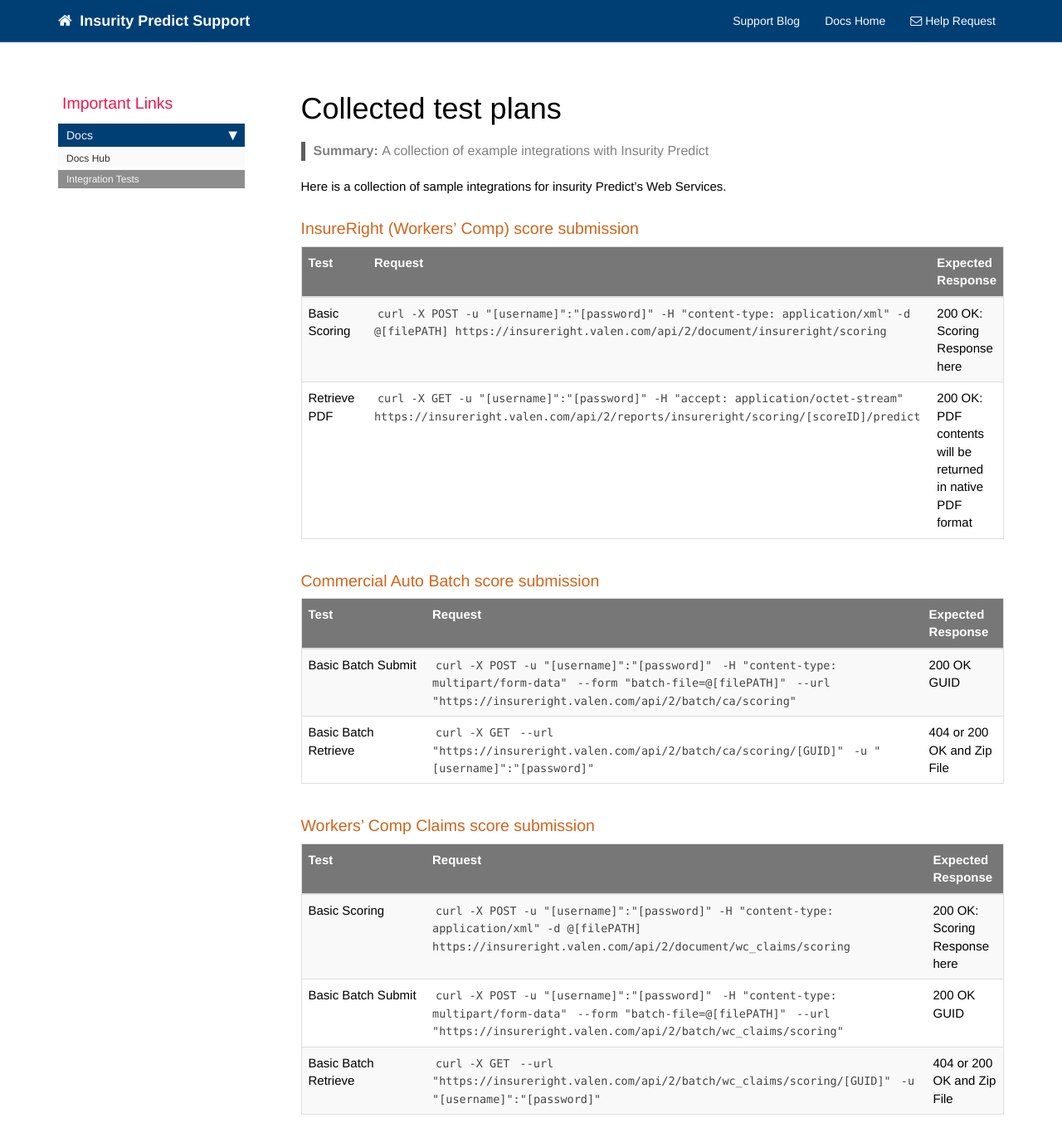
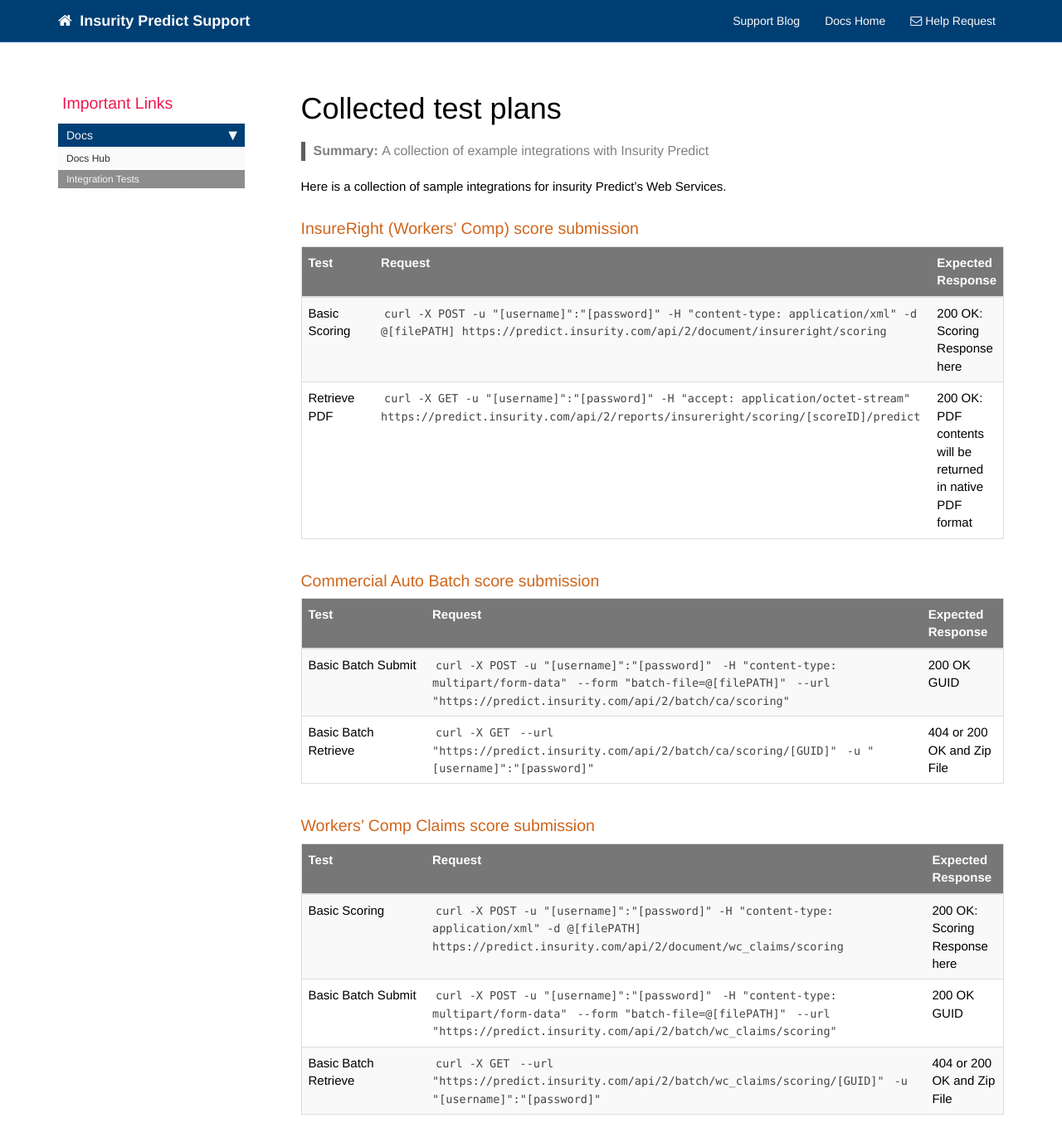
Before and after one commit to valensupport/valensupport.github.io, a Jekyll site: the page built from pages/test_plans.md, in a window 1280 px wide and 1400 px high. Shown: the top 1383 px of the window at 83% size. Built offline with Jekyll 4.4.1, drawn with Linux system fonts in a browser that asks for light colours; nearby versions of some CDN libraries; comment, search, counter and statistics services are not loaded; part of the change alters nothing that is shown.

Commit message:
Update test_plans.md

```diff
--- a/pages/test_plans.md
+++ b/pages/test_plans.md
@@ -15,8 +15,8 @@ Here is a collection of sample integrations for insurity Predict's Web Services.
 {:.tests}
 |Test|Request|Expected Response|
 |----|-------|-----------------|
-|Basic Scoring|`curl -X POST -u "[username]":"[password]" -H "content-type: application/xml" -d @[filePATH] https://insureright.valen.com/api/2/document/insureright/scoring`| 200 OK: Scoring Response here|
-|Retrieve PDF|`curl -X GET -u "[username]":"[password]" -H "accept: application/octet-stream" https://insureright.valen.com/api/2/reports/insureright/scoring/[scoreID]/predict`| 200 OK: PDF contents will be returned in native PDF format|
+|Basic Scoring|`curl -X POST -u "[username]":"[password]" -H "content-type: application/xml" -d @[filePATH] https://predict.insurity.com/api/2/document/insureright/scoring`| 200 OK: Scoring Response here|
+|Retrieve PDF|`curl -X GET -u "[username]":"[password]" -H "accept: application/octet-stream" https://predict.insurity.com/api/2/reports/insureright/scoring/[scoreID]/predict`| 200 OK: PDF contents will be returned in native PDF format|
 
 
 ### Commercial Auto Batch score submission
@@ -24,8 +24,8 @@ Here is a collection of sample integrations for insurity Predict's Web Services.
 {:.tests}
 |Test|Request|Expected Response|
 |----|-------|-----------------|
-|Basic Batch Submit|`curl -X POST -u "[username]":"[password]"` `-H "content-type: multipart/form-data"` `--form "batch-file=@[filePATH]"` `--url "https://insureright.valen.com/api/2/batch/ca/scoring"`|200 OK GUID|
-|Basic Batch Retrieve|`curl -X GET` `--url "https://insureright.valen.com/api/2/batch/ca/scoring/[GUID]"` `-u "[username]":"[password]"`|404 or 200 OK and Zip File|
+|Basic Batch Submit|`curl -X POST -u "[username]":"[password]"` `-H "content-type: multipart/form-data"` `--form "batch-file=@[filePATH]"` `--url "https://predict.insurity.com/api/2/batch/ca/scoring"`|200 OK GUID|
+|Basic Batch Retrieve|`curl -X GET` `--url "https://predict.insurity.com/api/2/batch/ca/scoring/[GUID]"` `-u "[username]":"[password]"`|404 or 200 OK and Zip File|
 
 
 ### Workers' Comp Claims score submission
@@ -33,6 +33,6 @@ Here is a collection of sample integrations for insurity Predict's Web Services.
 {:.tests}
 |Test|Request|Expected Response|
 |----|-------|-----------------|
-|Basic Scoring|`curl -X POST -u "[username]":"[password]" -H "content-type: application/xml" -d @[filePATH] https://insureright.valen.com/api/2/document/wc_claims/scoring`| 200 OK: Scoring Response here|
-|Basic Batch Submit|`curl -X POST -u "[username]":"[password]"`  `-H "content-type: multipart/form-data"` `--form "batch-file=@[filePATH]"` `--url "https://insureright.valen.com/api/2/batch/wc_claims/scoring"`|200 OK GUID|
-|Basic Batch Retrieve|`curl -X GET` `--url "https://insureright.valen.com/api/2/batch/wc_claims/scoring/[GUID]"` `-u "[username]":"[password]"`|404 or 200 OK and Zip File|
+|Basic Scoring|`curl -X POST -u "[username]":"[password]" -H "content-type: application/xml" -d @[filePATH] https://predict.insurity.com/api/2/document/wc_claims/scoring`| 200 OK: Scoring Response here|
+|Basic Batch Submit|`curl -X POST -u "[username]":"[password]"`  `-H "content-type: multipart/form-data"` `--form "batch-file=@[filePATH]"` `--url "https://predict.insurity.com/api/2/batch/wc_claims/scoring"`|200 OK GUID|
+|Basic Batch Retrieve|`curl -X GET` `--url "https://predict.insurity.com/api/2/batch/wc_claims/scoring/[GUID]"` `-u "[username]":"[password]"`|404 or 200 OK and Zip File|
```
